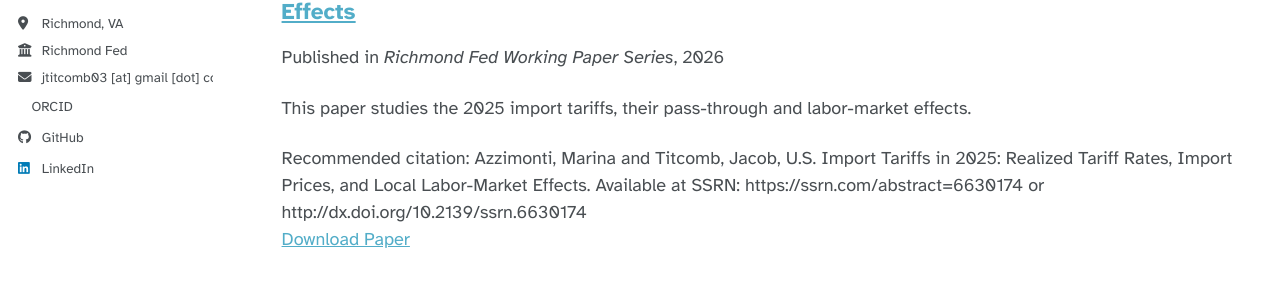
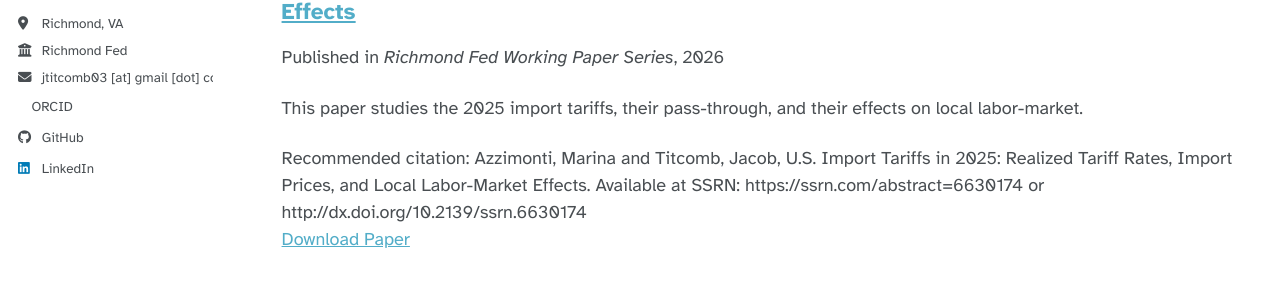
Before and after one commit to jacobedt/jacobedt.github.io, a Jekyll site: the page built from _pages/publications.html, in a window 1280 px wide and 900 px high. Shown: the part 293-584 px from the top of the window. Built offline with Jekyll 4.4.1, drawn with Linux system fonts in a browser that asks for light colours; a style sheet for code colours, icons or effects is not loaded.

Commit message:
change summarizing wording

```diff
--- a/_publications/2026-04-us-import-tariffs-2025.md
+++ b/_publications/2026-04-us-import-tariffs-2025.md
@@ -3,7 +3,7 @@ title: "U.S. Import Tariffs in 2025: Realized Tariff Rates, Import Prices, and L
 collection: publications
 category: manuscripts
 permalink: /publication/2026-04-us-import-tariffs-2025
-excerpt: 'This paper studies the 2025 import tariffs, their pass-through and labor-market effects.'
+excerpt: 'This paper studies the 2025 import tariffs, their pass-through, and their effects on local labor-market.'
 date: 2026-04-22
 venue: 'Richmond Fed Working Paper Series'
 paperurl: 'http://dx.doi.org/10.2139/ssrn.6630174'
```
